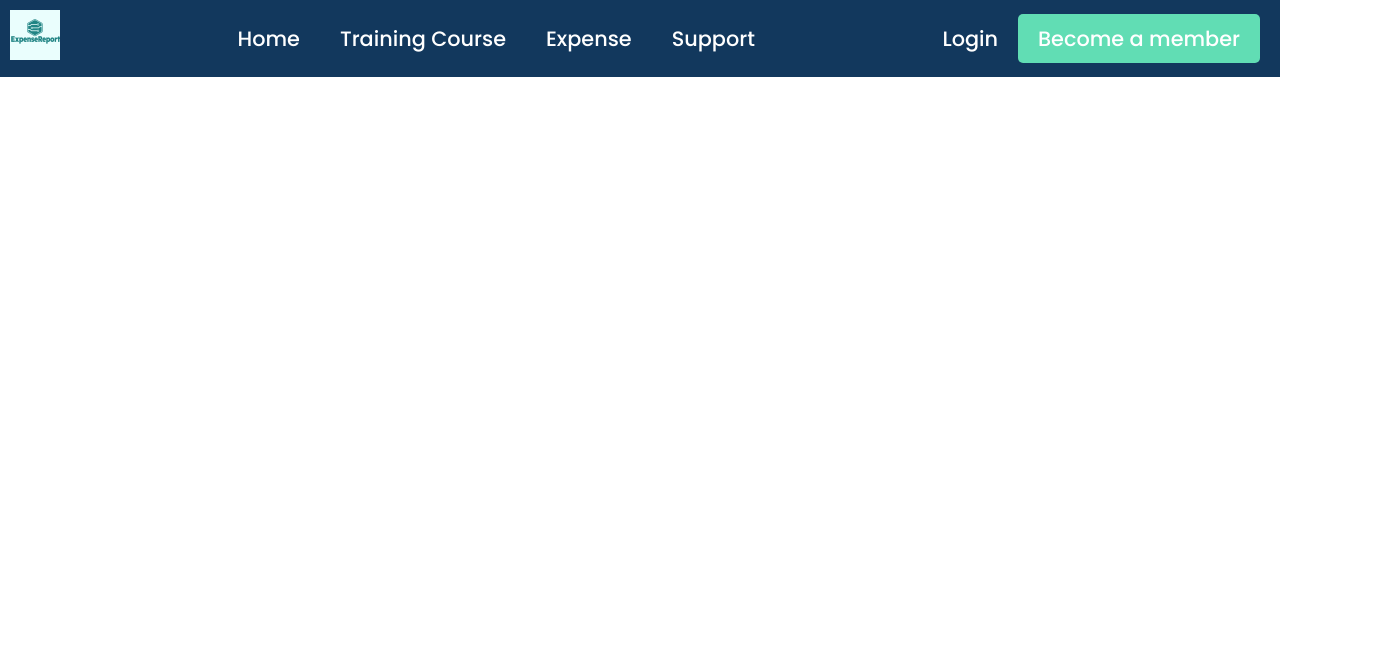
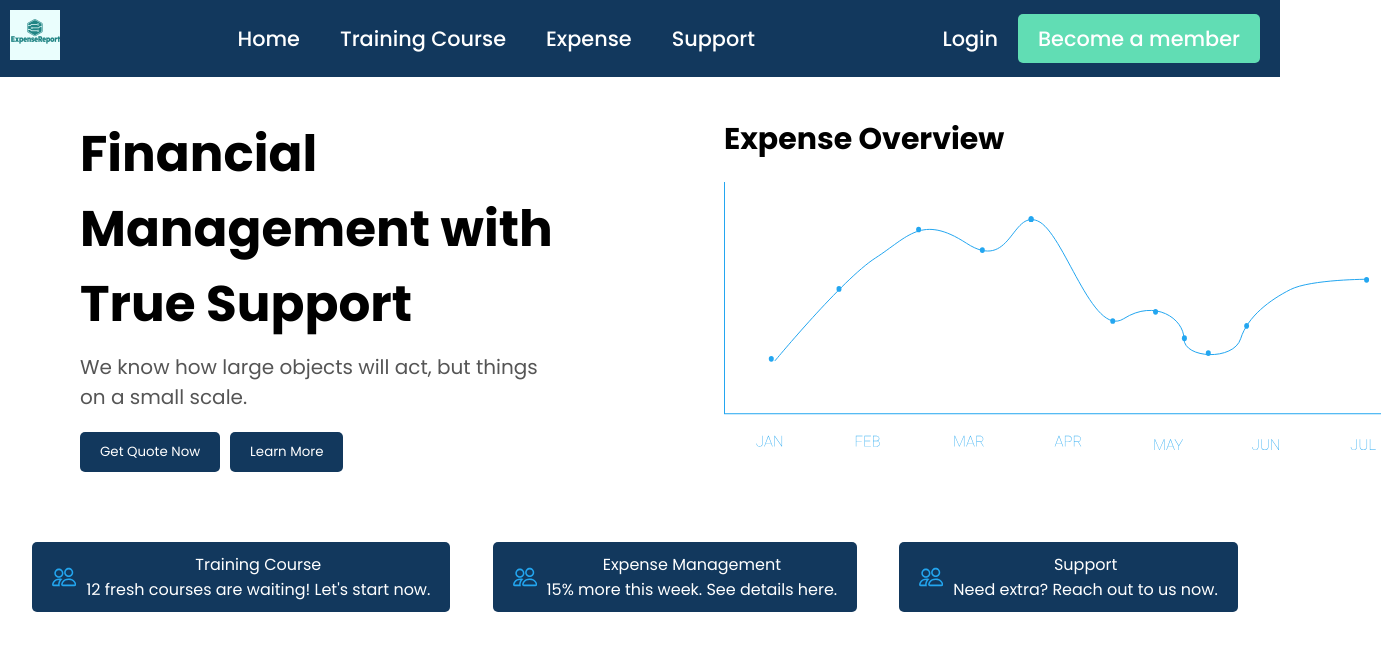
Before and after one commit to andreineagoe23/Expense-App, a React (Create React App) app: page / in a window 1280 px wide. Shown: the top 650 px of the page, 1382 px wide, since content can reach past the window. Built offline with nearby package versions, Linux system fonts and the light colour scheme.

Commit message:
home page

```diff
--- a/src/App.js
+++ b/src/App.js
@@ -8,6 +8,7 @@ import TrainingMainPage from "./Training/Training-Main-Page";
 import TrainingSecondPage from "./Training/Training-Second-Page";
 import TrainingFinishPage from "./Training/Training-Finish-Page";
 import SupportCenter from './Support/Support-Center'
+import HomePage from "./Home/homepage.js";
 
 function App() {
   return (
@@ -16,6 +17,7 @@ function App() {
         <Navbar />
       </div>
       <Routes>
+      <Route path="/" element={<HomePage />} />
         <Route path="/login" element={<Login />} />
         <Route path="/register" element={<RegisterForm />} />
         <Route path = "/TrainingMainPage" element={<TrainingMainPage/>}/>
```
